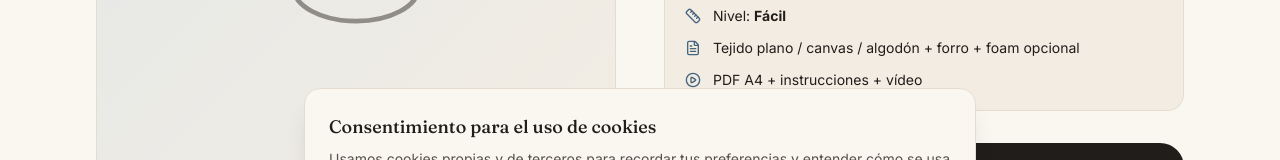
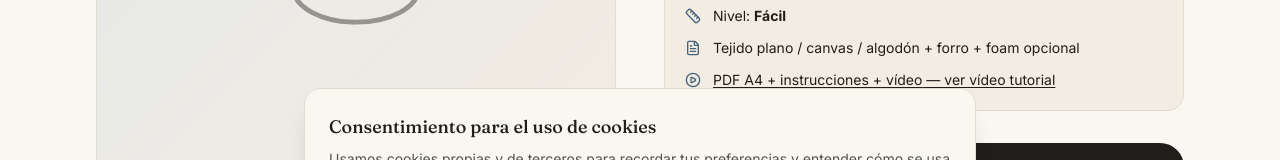
Before and after one commit to gherades/Luwcoco, a Next.js app: page /patrones/duffbag-gimnasio in a window 1280 px wide. Shown: the part 447-607 px from the top of the page. Built offline with nearby package versions, Linux system fonts and the light colour scheme.

Commit message:
Añadir página de instrucciones a la galería y enlace al vídeo real
Incluye la página de materiales/instrucciones de impresión del PDF
como imagen seleccionable en la galería del producto (igual que en
el sitio original), y enlaza el vídeo tutorial real de YouTube desde
la ficha de producto.

```diff
--- a/src/app/patrones/[slug]/page.tsx
+++ b/src/app/patrones/[slug]/page.tsx
@@ -37,6 +37,7 @@ export default async function ProductPage({
               <ProductGallery
                 photoImage={product.photoImage}
                 gallery={product.gallery}
+                instructionsImage={product.instructionsImage}
                 productName={product.name}
               />
             </FadeIn>
@@ -69,7 +70,18 @@ export default async function ProductPage({
             </div>
             <div className="flex items-center gap-3">
               <PlayCircle size={16} className="text-thread" />
-              <span>{product.format}</span>
+              {product.videoUrl ? (
+                <a
+                  href={product.videoUrl}
+                  target="_blank"
+                  rel="noopener noreferrer"
+                  className="underline underline-offset-2 hover:text-ink"
+                >
+                  {product.format} — ver vídeo tutorial
+                </a>
+              ) : (
+                <span>{product.format}</span>
+              )}
             </div>
           </div>
 
--- a/src/components/ProductGallery.tsx
+++ b/src/components/ProductGallery.tsx
@@ -7,24 +7,35 @@ import { withBasePath } from "@/lib/basePath";
 export function ProductGallery({
   photoImage,
   gallery = [],
+  instructionsImage,
   productName,
 }: {
   photoImage: string;
   gallery?: string[];
+  instructionsImage?: string;
   productName: string;
 }) {
-  const images = [photoImage, ...gallery];
+  const images = [photoImage, ...gallery, ...(instructionsImage ? [instructionsImage] : [])];
   const [active, setActive] = useState(0);
+  const isDocument = images[active] === instructionsImage;
 
   return (
     <div className="mt-6">
-      <div className="relative aspect-square overflow-hidden rounded-3xl border border-line bg-cream-dim">
+      <div
+        className={`relative aspect-square overflow-hidden rounded-3xl border border-line ${
+          isDocument ? "bg-white" : "bg-cream-dim"
+        }`}
+      >
         <Image
           src={withBasePath(images[active])}
-          alt={`${productName} — foto del patrón terminado`}
+          alt={
+            isDocument
+              ? `Instrucciones y materiales del patrón ${productName}`
+              : `${productName} — foto del patrón terminado`
+          }
           fill
           sizes="(min-width: 640px) 50vw, 100vw"
-          className="object-cover"
+          className={isDocument ? "object-contain p-2" : "object-cover"}
         />
       </div>
 
@@ -36,7 +47,7 @@ export function ProductGallery({
               onClick={() => setActive(i)}
               className={`relative h-16 w-16 shrink-0 overflow-hidden rounded-xl border transition-colors sm:h-20 sm:w-20 ${
                 active === i ? "border-ink" : "border-line hover:border-ink/40"
-              }`}
+              } ${img === instructionsImage ? "bg-white" : ""}`}
               aria-label={`Ver foto ${i + 1} de ${productName}`}
             >
               <Image
@@ -44,7 +55,7 @@ export function ProductGallery({
                 alt=""
                 fill
                 sizes="80px"
-                className="object-cover"
+                className={img === instructionsImage ? "object-contain p-0.5" : "object-cover"}
               />
             </button>
           ))}
--- a/src/lib/products.ts
+++ b/src/lib/products.ts
@@ -21,6 +21,10 @@ export type Product = {
   patternImage?: string;
   /** Fotos adicionales del producto acabado, para la galería */
   gallery?: string[];
+  /** Página de instrucciones/materiales real del PDF, para la galería */
+  instructionsImage?: string;
+  /** Enlace al vídeo tutorial de YouTube */
+  videoUrl?: string;
 };
 
 export const products: Product[] = [
@@ -39,6 +43,8 @@ export const products: Product[] = [
     isBestseller: true,
     photoImage: "/images/duffbag-photo.jpg",
     patternImage: "/images/duffbag-pattern.jpg",
+    instructionsImage: "/images/duffbag-instructions.jpg",
+    videoUrl: "https://youtu.be/urvVmllzof0",
   },
   {
     slug: "maxi-bag-playa",
@@ -56,6 +62,8 @@ export const products: Product[] = [
     photoImage: "/images/maxibag-photo.jpg",
     patternImage: "/images/maxibag-pattern.jpg",
     gallery: ["/images/maxibag-photo-2.jpg"],
+    instructionsImage: "/images/maxibag-instructions.jpg",
+    videoUrl: "https://youtu.be/DfvNZb_U5nE",
   },
   {
     slug: "pantalon-fluido-palazzo",
```
Also changed, not shown: public/images/duffbag-instructions.jpg (added), public/images/maxibag-instructions.jpg (added).
